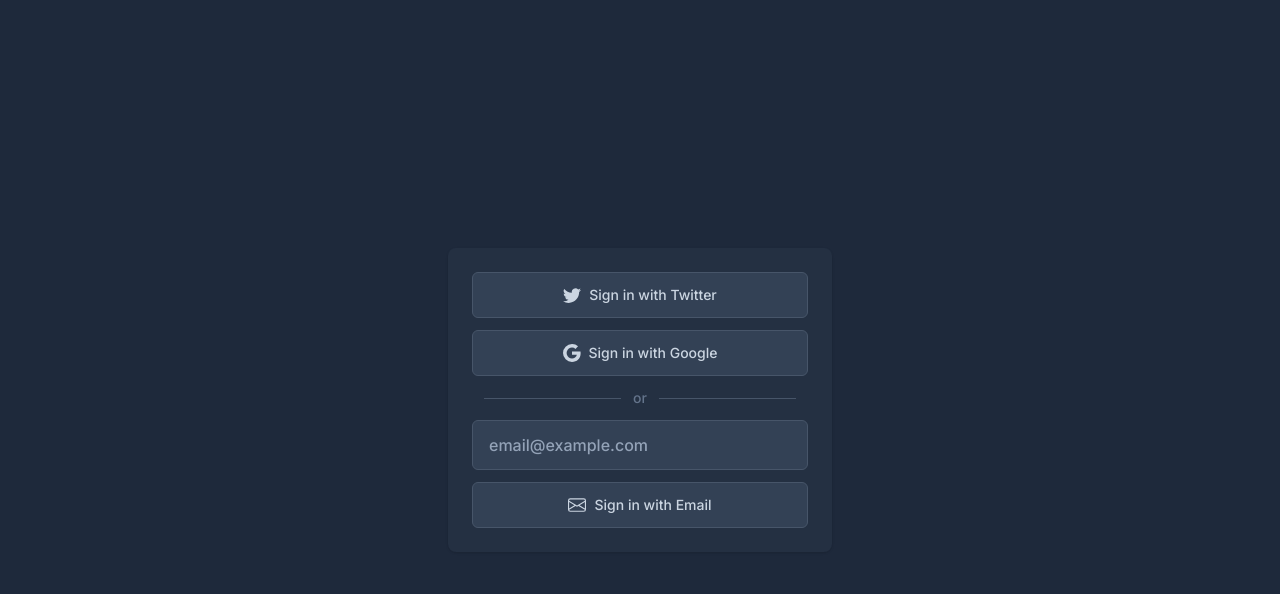
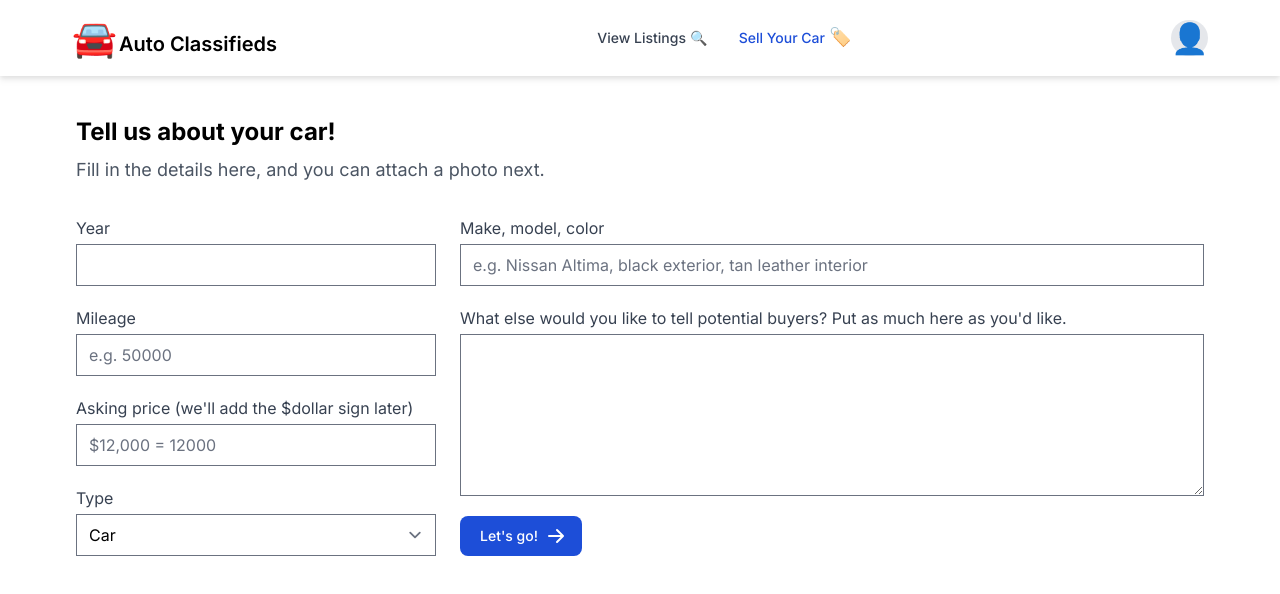
Before and after one commit to durkes/classifieds-mvp, a React (Vite) app: page /listings/new in a window 1280 px wide. Before the commit this address led to /user/login. Shown: the top 594 px of the page. Built offline with nearby package versions, Linux system fonts and the light colour scheme.

Commit message:
Progress on design

```diff
--- a/src/components/Listings/Listings.jsx
+++ b/src/components/Listings/Listings.jsx
@@ -3,8 +3,7 @@
         <header className="mb-8 grid grid-cols-4 sm:grid-cols-5 lg:grid-cols-9 gap-3 sm:gap-4 xl:gap-5 text-sm md:text-base bg-slate-100 p-3 sm:p-4 rounded-2xl">
             <div className="col-span-2">
                 <fieldset className="block">
-                    <legend className="text-gray-700 whitespace-nowrap">Vehicle type</legend>
-                    <div className="mt-0.5 grid grid-cols-2 gap-2">
+                    <div className="mt-2 grid grid-cols-2 gap-2">
                         <div className="col-span-1">
                             <div>
                                 <label className="inline-flex items-center">
--- a/src/components/Listings/NewPost.jsx
+++ b/src/components/Listings/NewPost.jsx
@@ -6,14 +6,62 @@
 export default function NewPost() {
     const { sessionData } = useContext(SessionContext);
 
-    if (!sessionData.isLoggedIn) {
-        setCookie('loginReferrer', '/listings/new', 1);
-        return <Navigate replace to="/user/login" />;
-    }
+    // if (!sessionData.isLoggedIn) {
+    // setCookie('loginReferrer', '/listings/new', 1);
+    // return <Navigate replace to="/user/login" />;
+    // }
 
     return (
         <div>
-            <p>This is the new post page. You can see this page when you're logged in.</p>
+            <h2 className="text-2xl font-bold">Tell us about your car!</h2>
+            <p className="mt-2 text-lg text-gray-600">Fill in the details here, and you can attach a photo next.</p>
+            <div className="mt-8">
+                <div className="grid grid-cols-1 md:grid-cols-3 gap-6">
+                    <div className="col-span-1">
+                        <div className="grid gap-5">
+                            <label className="block">
+                                <span className="text-gray-700">Year</span>
+                                <input type="number" className="mt-1 block w-full" placeholder="" />
+                            </label>
+                            <label className="block">
+                                <span className="text-gray-700">Mileage</span>
+                                <input type="number" className="mt-1 block w-full" placeholder="e.g. 50000" />
+                            </label>
+                            <label className="block">
+                                <span className="text-gray-700">Asking price (we'll add the $dollar sign later)</span>
+                                <input type="number" className="mt-1 block w-full" placeholder="$12,000 = 12000" />
+                            </label>
+                            <label className="block">
+                                <span className="text-gray-700">Type</span>
+                                <select className="block w-full mt-1">
+                                    <option>Car</option>
+                                    <option>Truck</option>
+                                    <option>SUV</option>
+                                    <option>Other</option>
+                                </select>
+                            </label>
+                        </div>
+                    </div>
+                    <div className="col-span-2">
+                        <div className="grid gap-5">
+                            <label className="block">
+                                <span className="text-gray-700">Make, model, color</span>
+                                <input type="text" className="mt-1 block w-full" placeholder="e.g. Nissan Altima, black exterior, tan leather interior" />
+                            </label>
+                            <label className="block">
+                                <span className="text-gray-700">What else would you like to tell potential buyers? Put as much here as you'd like.</span>
+                                <textarea className="mt-1 block w-full" rows="6"></textarea>
+                            </label>
+                            <div className="block">
+                                <button type="submit" className="text-white bg-blue-700 hover:bg-blue-800 focus:ring-4 focus:outline-none focus:ring-blue-300 font-medium rounded-lg text-sm px-5 py-2.5 text-center inline-flex items-center dark:bg-blue-600 dark:hover:bg-blue-700 dark:focus:ring-blue-800">
+                                    Let's go!
+                                    <svg aria-hidden="true" className="w-5 h-5 ml-2 -mr-1" fill="currentColor" viewBox="0 0 20 20" xmlns="http://www.w3.org/2000/svg"><path fill-rule="evenodd" d="M10.293 3.293a1 1 0 011.414 0l6 6a1 1 0 010 1.414l-6 6a1 1 0 01-1.414-1.414L14.586 11H3a1 1 0 110-2h11.586l-4.293-4.293a1 1 0 010-1.414z" clip-rule="evenodd" /></svg>
+                                </button>
+                            </div>
+                        </div>
+                    </div>
+                </div>
+            </div>
         </div>
     );
 }
```
